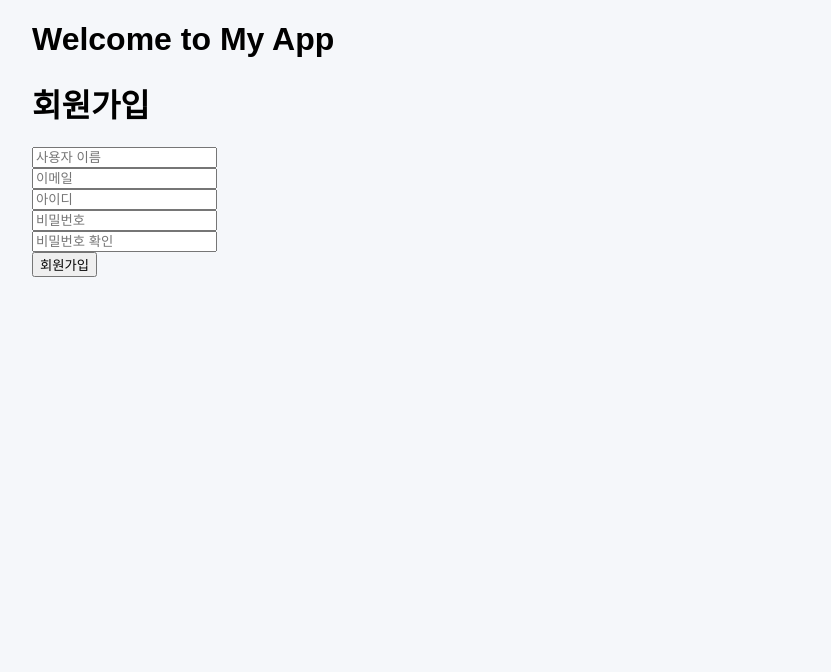
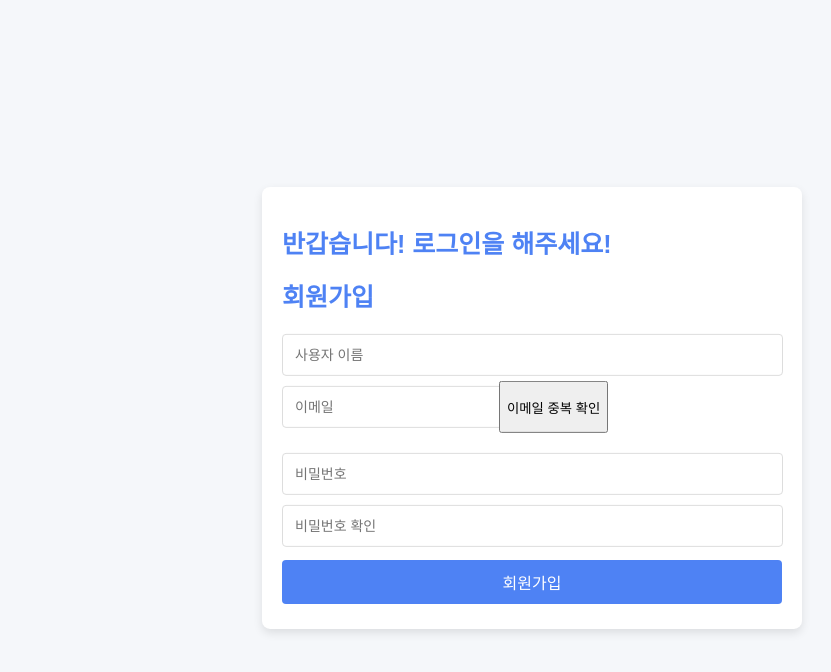
Before and after one commit to Code-Sync-Team/Blog--Frontend, a React (Create React App) app: page /signup in a window 1280 px wide. Shown: the top 672 px of the page, without its empty margins (108-939 px from the left). Built offline with nearby package versions, Linux system fonts and the light colour scheme.

Commit message:
이메일 중복, 유효성 검사

```diff
--- a/src/App.js
+++ b/src/App.js
@@ -7,7 +7,7 @@ const App = () => {
   return (
     <Router>
       <div className="App">
-        <h1>Welcome to My App</h1>
+        <h1>반갑습니다! 로그인을 해주세요!</h1>
         <Routes>
           <Route path="/" element={<LoginPage />} />
           <Route path='/signup' element={<SignupPage />}/>
--- a/src/Page/SignupPage.js
+++ b/src/Page/SignupPage.js
@@ -1,26 +1,43 @@
 import React, { useState } from 'react';
-import SignupForm from '../components/SignupFrom';
-import { signup } from '../api/auth.js';
+import SignupForm from '../components/SignupForm';
+import { signup, checkEmailDuplicate } from '../api/auth.js';
 
 const SignupPage = () => {
-  const [credentials, setCredentials] = useState({ name: '', nickname: '', password: '', email: '' });
+  const [credentials, setCredentials] = useState({ nickname: '', password: '', email: '' });
   const [error, setError] = useState('');
-  const [isSignupSuccessful, setIsSignupSuccessful] = useState(false); // 회원가입 성공 여부 상태
+  const [isSignupSuccessful, setIsSignupSuccessful] = useState(false);
+  const [isEmailDuplicate, setIsEmailDuplicate] = useState(null);
+  const [isChecking, setIsChecking] = useState(false);
 
   const handleSignup = async () => {
     try {
-      console.log('회원가입요청데이터',credentials)
+      console.log('회원가입요청데이터', credentials);
       await signup(credentials);
-      setIsSignupSuccessful(true); // 회원가입 성공 시 상태 변경
-      // 회원가입 성공 시의 처리 (예: 로그인 페이지로 리다이렉션)
+      setIsSignupSuccessful(true);
     } catch (err) {
       setError('회원가입에 실패했습니다. 다시 시도해 주세요.');
     }
   };
 
+  const handleCheckEmailDuplicate = async () => {
+    setIsChecking(true);
+    try {
+      const response = await checkEmailDuplicate(credentials.email);
+      alert(response)
+      setIsEmailDuplicate(response.isDuplicate);  // 응답에 따라 상태 설정
+      setError(response.isDuplicate ? '이메일이 이미 사용 중입니다.' : '');
+    } catch (err) {
+      console.error('이메일 중복 확인 오류:', err);
+      setError('이메일 중복 확인에 실패했습니다.');
+    } finally {
+      setIsChecking(false);
+    }
+  };
+
+
   return (
     <div className="signup-page">
-      {isSignupSuccessful ? ( // 회원가입 성공 여부에 따라 조건부 렌더링
+      {isSignupSuccessful ? (
         <div>
           <h1>회원가입에 성공했습니다!</h1>
           <p>로그인 페이지로 이동합니다...</p>
@@ -33,6 +50,9 @@ const SignupPage = () => {
             credentials={credentials}
             setCredentials={setCredentials}
             onSignup={handleSignup}
+            onCheckEmailDuplicate={handleCheckEmailDuplicate}
+            isEmailDuplicate={isEmailDuplicate}
+            isChecking={isChecking}
           />
         </>
       )}
--- a/src/Styles/index.css
+++ b/src/Styles/index.css
@@ -1,12 +1,12 @@
 body{
-    margin: 0 auto;
-    width: 1000px;
     position: relative;
     font-family: Arial, sans-serif;
     background-color: #f5f7fa;
     height: 100vh;
 }
-.containter{
+.App{
+    width: 500px;
+    padding: 20px;
     background-color: #fff;
     box-shadow: 0 4px 10px rgba(0, 0, 0, 0.1);
     border-radius: 8px;
@@ -16,55 +16,28 @@ body{
     left: 50%;
     transform: translate(-50%, -50%); /* 상하 및 좌우 중앙 정렬 */
 }
-.left{
-    background-color: #f0f4ff;
-    padding: 40px;
-    display: flex;
-    flex-direction: column;
-    justify-content: center;
-    align-items: flex-start;
-    text-align: left;
-    color: #3949ab;
+.App h1{
+    font-size: 25px;
+    color: #4e82f4;
 }
-.left h1{
-    font-size: 22px;
-    margin-bottom: 10px;
+.App h2{
+    font-size: 20px;
+    margin-bottom: 5px;
 }
-.left p{
-    font-size: 16px;
-    margin-top: 0;
-}
-.right{
-    padding: 20px;
-    display: flex;
-    flex-direction: column;
-    justify-content: center;
-    align-items: center;
-}
-.right img{
-    width: 150px;
-    margin-bottom: 20px;
-}
-.right input {
+
+.input-field input {
     width: 95%;
     padding: 12px;
-    margin: 10px 0;
+    margin: 5px 0;
     border: 1px solid #ddd;
     border-radius: 4px;
     font-size: 14px;
 }
-.right #rememberMe {
-    width: 50px;
-    margin: 0;
-}
-.btn{
-    width: 92%;
-    margin: 0 auto 10px;
-}
-.btn button{
+
+.submit-button{
     width: 100%;
     padding: 10px;
-    margin: 0 auto;
+    margin: 8px auto 5px;
     background-color: #4e82f4;
     border: none;
     color: white;
@@ -72,19 +45,27 @@ body{
     border-radius: 4px;
     cursor: pointer;
 }
-.footer {
-    margin-top: 20px;
+.signup-link p{
+    margin-bottom: 8px;
+}
+.signup-button{
+    text-decoration: none;
+    color: #4e82f4;
+}
+.signup-form {
+    /* 기존 스타일이 있다면 여기에 추가 */
+  }
+
+  .email-container {
     display: flex;
-    justify-content: space-between;
-    width: 45%;
-    margin: 0 auto 10px;
-    font-size: 14px;
-    color: #888;
-}
-.footer a {
-    color: #888;
-    text-decoration: none;
-}
-.footer a:hover {
-    text-decoration: underline;
-}
+    gap: 10px; /* 이메일 필드와 버튼 사이의 간격 조정 */
+    margin-bottom: 15px; /* 아래쪽 여백 조정 */
+  }
+
+  .email-container input {
+    flex: 1; /* 이메일 입력 필드가 가용 공간을 차지하도록 설정 */
+  }
+
+  .email-container button {
+    flex: 0 0 auto; /* 버튼의 너비를 자동으로 설정 */
+  }
--- a/src/api/auth.js
+++ b/src/api/auth.js
@@ -13,7 +13,15 @@ export const login = async(credentials) => {
         throw error;
       }
 }
-
+export const checkEmailDuplicate = async (email) => {
+    try {
+      const response = await axios.post(`${API_URL}/api/v1/user/email/check`, { email });
+      return response.data;
+    } catch (error) {
+      console.error('이메일 중복 확인 오류', error);
+      throw error;
+    }
+  };
 export const signup = async(credentials) => {
     try {
         const response = await axios.post(`${API_URL}/api/v1/user/join`,credentials);
--- /dev/null
+++ b/src/components/SignupForm.js
@@ -0,0 +1,156 @@
+import React, { useState } from 'react';
+import InputField from './InputField';
+import SubmitButton from './SubmitButton';
+
+const SignupForm = ({ credentials, setCredentials, onSignup, onCheckEmailDuplicate, isEmailDuplicate, isChecking }) => {
+  const [passwordConfirm, setPasswordConfirm] = useState(''); // 비밀번호 확인
+  const [passwordError, setPasswordError] = useState(''); // 비밀번호 유효성 검사
+  const [emailError, setEmailError] = useState('');
+  const [isEmailChecked, setIsEmailChecked] = useState(false); // 이메일 중복 확인 여부 상태
+
+  // 비밀번호 유효성 검사 함수
+  const validatePassword = (password) => {
+    const hasLetter = /[a-zA-Z]/.test(password);
+    const hasNumber = /[0-9]/.test(password);
+    const hasSpecialChar = /[!@#$%^&*(),.?":{}|<>]/.test(password);
+    const hasNoSpaces = !/\s/.test(password);
+    const isLengthValid = password.length >= 8 && password.length <= 20;
+
+    if (!hasLetter || !hasNumber || !hasSpecialChar) {
+      return '비밀번호는 영문자, 숫자, 특수 문자를 포함해야 합니다.';
+    }
+    if (!hasNoSpaces) {
+      return '비밀번호에 공백이 포함될 수 없습니다.';
+    }
+    if (!isLengthValid) {
+      return '비밀번호는 8자 이상 20자 이하이어야 합니다.';
+    }
+    return ''; // 에러가 없으면 빈 문자열 반환
+  }
+
+  // 이메일 유효성 검사 함수
+  const validateEmail = (email) => {
+    const emailRegex = /^[^\s@]+@[^\s@]+\.[^\s@]+$/;
+    const hasKorean = /[ㄱ-ㅎ|ㅏ-ㅣ|가-힣]/.test(email);
+
+    if (!emailRegex.test(email)) {
+      return '이메일 형식에 맞지 않습니다.';
+
+    }
+    if (hasKorean) {
+      return '이메일 주소에는 한글을 포함할 수 없습니다.';
+    }
+    return ''; // 에러가 없으면 빈 문자열 반환
+  }
+
+  const handleInputChange = (e) => {
+    const { name, value } = e.target;
+    setCredentials(prev => ({ ...prev, [name]: value }));
+
+    // 이메일 입력 시 유효성 검사
+    if (name === 'email') {
+      const error = validateEmail(value);
+      setEmailError(error);
+    }
+
+    // 비밀번호 입력 시 유효성 검사
+    if (name === 'password') {
+      const error = validatePassword(value);
+      setPasswordError(error);
+    }
+  };
+
+  const handlePasswordConfirmChange = (e) => {
+    setPasswordConfirm(e.target.value);
+  }
+
+  const handleCheckEmailDuplicate = async () => {
+    // 이메일 유효성 검사
+    const emailValidationError = validateEmail(credentials.email);
+    if (emailValidationError) {
+      alert(emailValidationError);
+      return;
+    }
+
+    setIsEmailChecked(true);
+    await onCheckEmailDuplicate(); // 중복 확인 API 호출
+  };
+
+  const handleSubmit = (e) => {
+    e.preventDefault(); // 폼 제출 시 페이지 새로고침 방지
+
+    // 비밀번호 유효성 검사
+    if (passwordError) {
+      alert('비밀번호 형식에 맞게 입력해주세요!');
+      return;
+    }
+
+    // 비밀번호와 비밀번호 확인 일치 여부 확인
+    if (credentials.password !== passwordConfirm) {
+      alert('비밀번호가 일치하지 않습니다');
+      return;
+    }
+
+    // 이메일 중복 확인 여부 확인
+    if (!isEmailChecked) {
+      alert('이메일 중복 확인 버튼을 눌러주세요.');
+      return;
+    }
+
+    // 이메일 유효성 검사
+    if (emailError) {
+      alert(emailError);
+      return;
+    }
+
+    // 이메일 중복 확인 통과 후 회원가입 처리
+    if (isEmailDuplicate === false) {
+      onSignup();
+    } else if (isEmailDuplicate === true) {
+      alert('사용중인 이메일입니다.');
+    }
+  };
+
+  return (
+    <form className="signup-form" onSubmit={handleSubmit}>
+      <InputField
+        name="nickname"
+        value={credentials.nickname}
+        onChange={handleInputChange}
+        placeholder="사용자 이름"
+      />
+      <div className="email-container">
+        <InputField
+          name="email"
+          value={credentials.email}
+          onChange={handleInputChange}
+          placeholder="이메일"
+        />
+        <button
+          type="button"
+          onClick={handleCheckEmailDuplicate}
+          disabled={isChecking}
+        >
+          이메일 중복 확인
+        </button>
+      </div>
+      <InputField
+        name="password"
+        value={credentials.password}
+        onChange={handleInputChange}
+        placeholder="비밀번호"
+        type='password'
+      />
+      <InputField
+        name="passwordConfirm"
+        value={passwordConfirm}
+        onChange={handlePasswordConfirmChange}
+        placeholder="비밀번호 확인"
+        type='password'
+      />
+      <SubmitButton text="회원가입" />
+    </form>
+  );
+};
+
+export default SignupForm;
--- a/src/components/SignupFrom.js
+++ /dev/null
@@ -1,68 +0,0 @@
-import React, { useState } from 'react';
-import InputField from './InputField';
-import SubmitButton from './SubmitButton';
-
-const SignupForm = ({ credentials, setCredentials, onSignup }) => {
-    const [passwordConfirm,setPasswordConfirm] = useState('') //비밀번호 유효성 검사
-
-    const handleInputChange = (e) => {
-      const { name, value } = e.target;
-      setCredentials(prev => ({ ...prev, [name]: value }));
-    };
-
-    const handlePasswordConfirmChange = (e) => {
-      setPasswordConfirm(e.target.value);
-    }
-    const handleSubmit = (e) => {
-        e.preventDefault(); // 폼 제출 시 페이지 새로고침 방지
-
-        //비밀번호와 비밀번호 확인 일치 여부 확인
-        if (credentials.password !== passwordConfirm){
-          alert('비밀번호가 일치하지 않습니다');
-          return
-        }
-
-        onSignup(); // 부모 컴포넌트로부터 전달받은 회원가입 함수 호출
-      };
-
-
-  return (
-    <form className="signup-form" onSubmit={handleSubmit}>
-      <InputField
-        name="nickname"
-        value={credentials.nickname}
-        onChange={handleInputChange}
-        placeholder="사용자 이름"
-      />
-      <InputField
-        name="email"
-        value={credentials.email}
-        onChange={handleInputChange}
-        placeholder="이메일"
-      />
-      <InputField
-        name="name"
-        value={credentials.name}
-        onChange={handleInputChange}
-        placeholder="아이디"
-      />
-      <InputField
-        name="password"
-        value={credentials.password}
-        onChange={handleInputChange}
-        placeholder="비밀번호"
-        type='password'
-      />
-      <InputField
-        name="passwordConfirm"
-        value={passwordConfirm}
-        onChange={handlePasswordConfirmChange}
-        placeholder="비밀번호 확인"
-        type='password'
-      />
-      <SubmitButton text="회원가입" />
-    </form>
-  );
-};
-
-  export default SignupForm;
```
